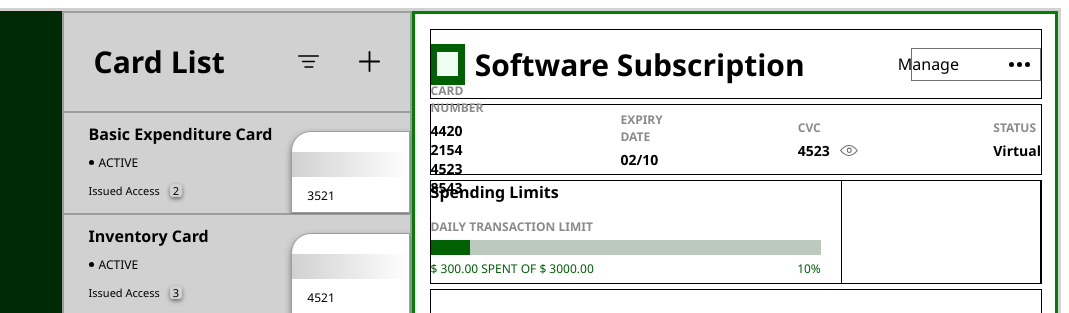
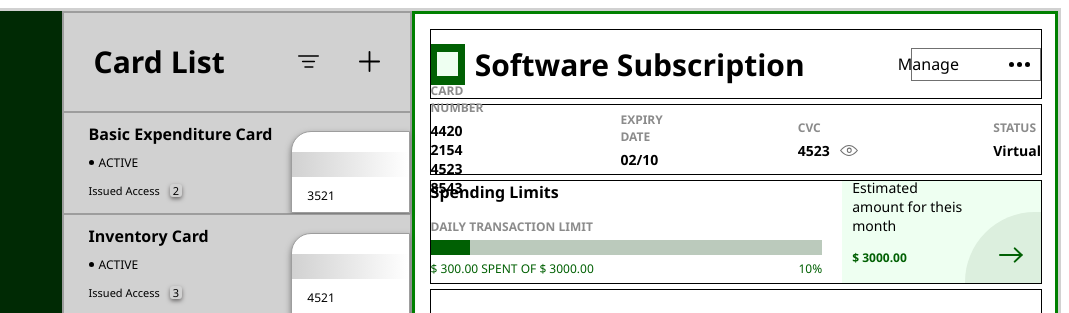
Before and after one commit to omarbinsaleh/omarbinsaleh.github.io, a plain HTML site: page index.html in a window 1280 px wide. Shown: the top 313 px of the page, 211-1280 px from the left. Drawn offline with Linux system fonts and the light colour scheme.

Commit message:
finished spending limit section in the right section of the website

```diff
--- a/Style.css
+++ b/Style.css
@@ -663,7 +663,72 @@ button {
     justify-content: left;
     width: 33%;
     height: 100%;
-    border: 1px solid black;
+    background-color: #EEFFF1;
+}
+
+.text-extimated-ammount {
+    display: flex;
+    flex-direction: column;
+    align-items: center;
+    justify-content: left;
+    padding-left: 10px;
+    width: 60%;
+    height: 100%;
+}
+
+.text-extimated {
+    display: flex;
+    flex-direction: row;
+    align-items: center;
+    justify-content: left;
+    width: 100%;
+    height: 50%;
+    font-family: 'Segoe UI', Tahoma, Geneva, Verdana, sans-serif;
+    font-size: 14px;
+    color: black;
+}
+
+.amount {
+    display: flex;
+    flex-direction: row;
+    align-items: center;
+    justify-content: left;
+    width: 100%;
+    height: 50%;
+    font-family: 'Segoe UI', Tahoma, Geneva, Verdana, sans-serif;
+    font-size: 12px;
+    color: #006003;
+    font-weight: bold;
+}
+
+.p-arrow {
+    display: flex;
+    flex-direction: row;
+    align-items: flex-end;
+    justify-content: right;
+    width: 40%;
+    height: 100%;
+}
+
+.arrow-box {
+    display: flex;
+    align-items: center;
+    justify-content: center;
+    width: 100%;
+    height: 65%;
+    padding-top: 5px;
+    border-top-left-radius: 70px;
+    background-color: #DCEFDE;
+}
+
+.arrow {
+    margin-left: 15px;
+    margin-top: 10px;
+}
+
+.arrow-box:hover {
+    background-color: #bcecc1;
+    cursor: pointer;
 }
 
 
--- a/index.html
+++ b/index.html
@@ -293,6 +293,16 @@
                 </div>
 
                 <div class="text-estimated-amount-arrow">
+                    <div class="text-extimated-ammount">
+                        <div class="text-extimated">Estimated amount for theis month</div>
+                        <div class="amount">$ 3000.00</div>
+                    </div>
+
+                    <div class="p-arrow">
+                        <div class="arrow-box">
+                            <img class="arrow" src="Arrow.svg">
+                        </div>
+                    </div>
 
                 </div>
             </div>
```
